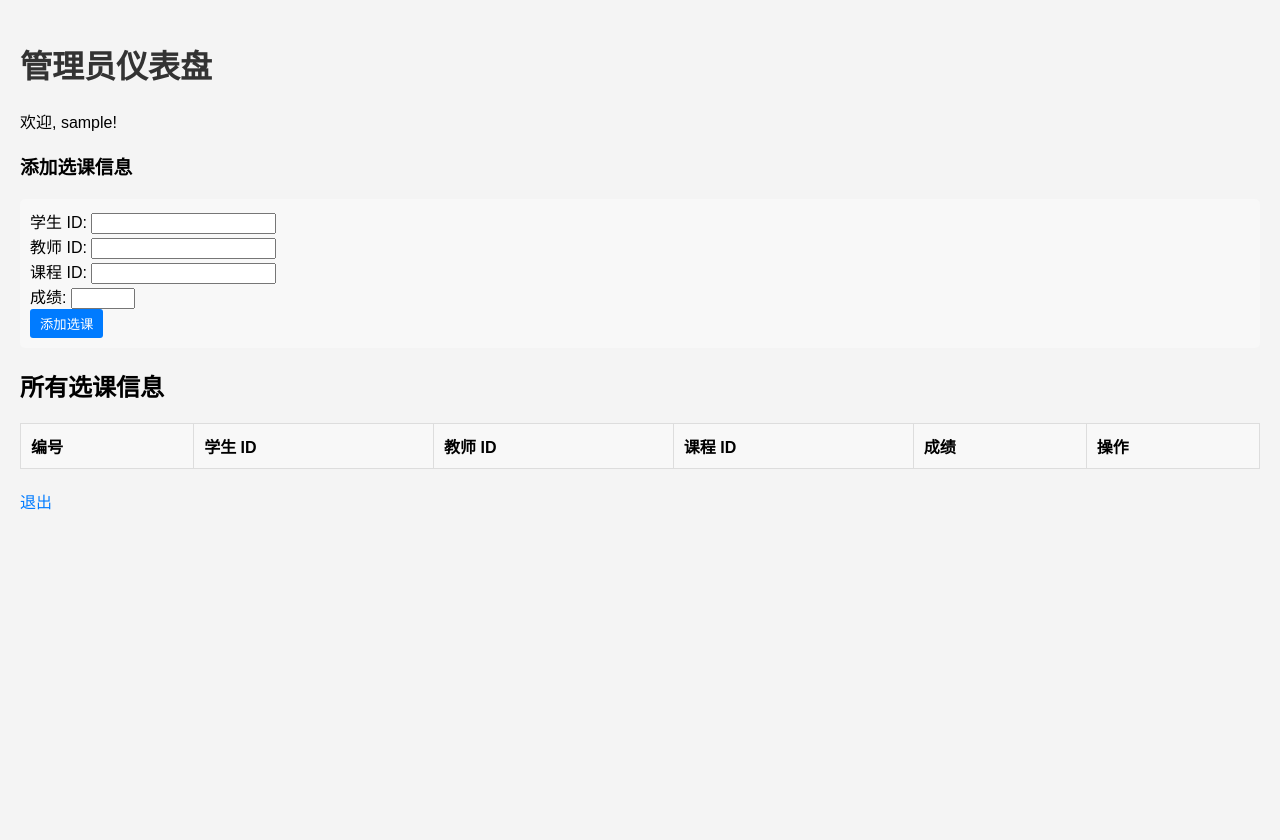
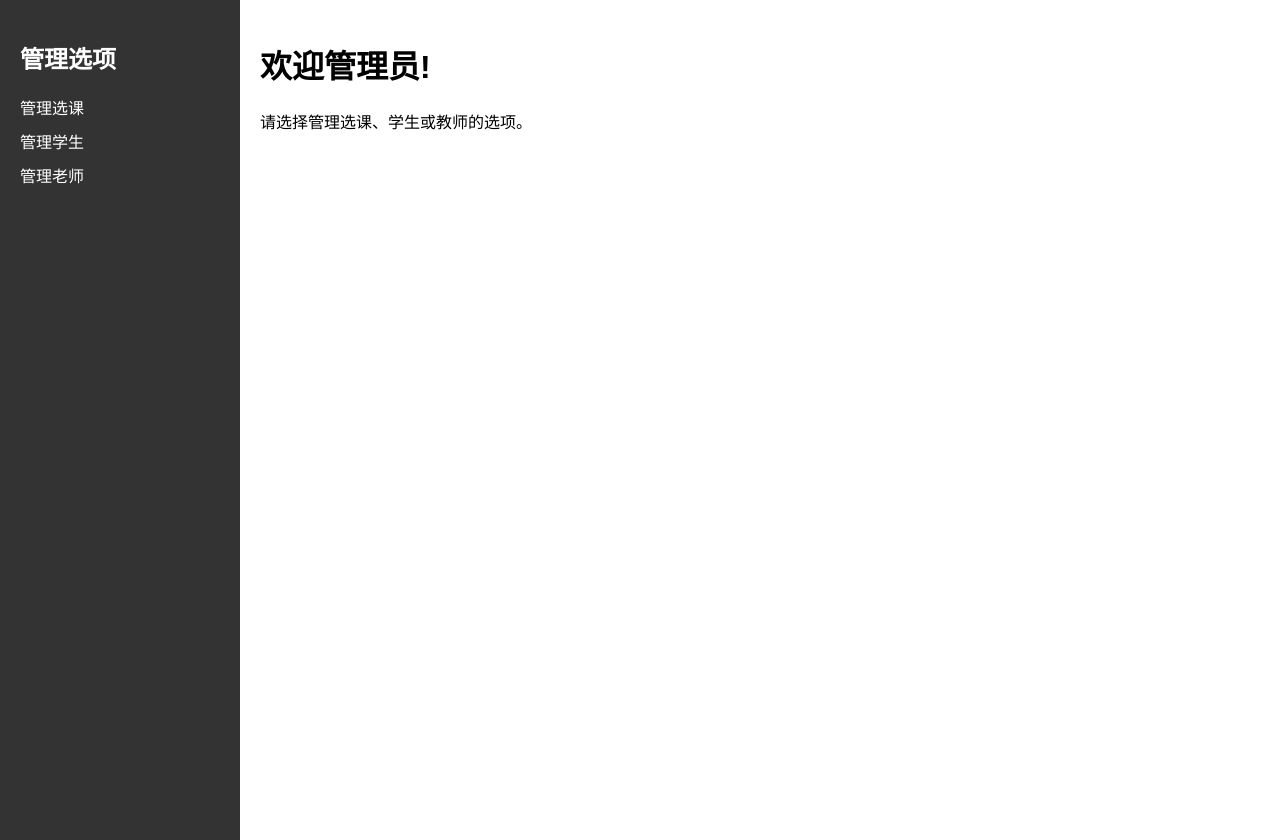
Before and after one commit to Joeyuao/DBHW, a Flask app: page /admin_dashboard in a window 1280 px wide. Before the commit the page ends 510 px from the top, so only its background shows below. Run offline with Flask 3, Linux system fonts and the light colour scheme; the visitor is signed in with stand-in values (Sample User, id 1); data that the repository does not hold is empty; parts of the project's set-up code (start-up, migrations or seed data) failed here and were passed over; some libraries are stand-ins or nearby versions.

Commit message:
Add files via upload

```diff
--- a/templates/admin_dashboard.html
+++ b/templates/admin_dashboard.html
@@ -7,120 +7,43 @@
     <style>
         body {
             font-family: Arial, sans-serif;
-            background-color: #f4f4f4;
+            display: flex;
             margin: 0;
+            padding: 0;
+        }
+        .sidebar {
+            width: 200px;
+            background-color: #333;
+            color: white;
+            height: 100vh;
             padding: 20px;
         }
-        h1 {
-            color: #333;
+        .sidebar a {
+            color: white;
+            text-decoration: none;
+            display: block;
+            margin: 10px 0;
         }
-        table {
-            width: 100%;
-            border-collapse: collapse;
-            margin-top: 20px;
+        .sidebar a:hover {
+            background-color: #575757;
+            padding-left: 10px;
         }
-        th, td {
-            padding: 10px;
-            text-align: left;
-            border: 1px solid #ddd;
-        }
-        th {
-            background-color: #f8f8f8;
-        }
-        tr:nth-child(even) {
-            background-color: #f9f9f9;
-        }
-        tr:hover {
-            background-color: #f1f1f1;
-        }
-        a {
-            display: inline-block;
-            margin-top: 20px;
-            color: #007bff;
-            text-decoration: none;
-        }
-        a:hover {
-            text-decoration: underline;
-        }
-        .score-input {
-            width: 60px;
-            padding: 5px;
-        }
-        .update-button {
-            padding: 5px 10px;
-            background-color: #007bff;
-            color: white;
-            border: none;
-            border-radius: 3px;
-            cursor: pointer;
-        }
-        .update-button:hover {
-            background-color: #0056b3;
-        }
-        .add-form {
-            margin-top: 20px;
-            padding: 10px;
-            background-color: #f8f8f8;
-            border-radius: 5px;
-        }
-        .add-button-container {
-            margin-bottom: 20px;
+        .content {
+            flex-grow: 1;
+            padding: 20px;
         }
     </style>
 </head>
 <body>
-    <h1>管理员仪表盘</h1>
-    <p>欢迎, {{ session['username'] }}!</p>
-
-    <!-- 添加选课按钮和表单 -->
-    <div class="add-button-container">
-        <h3>添加选课信息</h3>
-        <form action="{{ url_for('add_choice') }}" method="POST" class="add-form">
-            <label for="sid">学生 ID:</label>
-            <input type="text" name="sid" required><br>
-
-            <label for="tid">教师 ID:</label>
-            <input type="text" name="tid" required><br>
-
-            <label for="cid">课程 ID:</label>
-            <input type="text" name="cid" required><br>
-
-            <label for="score">成绩:</label>
-            <input type="number" name="score" min="0" max="100" required><br>
-
-            <button type="submit" class="update-button">添加选课</button>
-        </form>
+    <div class="sidebar">
+        <h2>管理选项</h2>
+        <a href="{{ url_for('manage_choices') }}">管理选课</a>
+        <a href="{{ url_for('manage_students') }}">管理学生</a>
+        <a href="{{ url_for('manage_teachers') }}">管理老师</a>
     </div>
-
-    <!-- 显示所有选课信息 -->
-    <h2>所有选课信息</h2>
-    <table border="1">
-        <thead>
-            <tr>
-                <th>编号</th>
-                <th>学生 ID</th>
-                <th>教师 ID</th>
-                <th>课程 ID</th>
-                <th>成绩</th>
-                <th>操作</th>
-            </tr>
-        </thead>
-        <tbody>
-            {% for choice in choices %}
-            <tr>
-                <td>{{ choice.id }}</td>
-                <td>{{ choice.sid }}</td>
-                <td>{{ choice.tid }}</td>
-                <td>{{ choice.cid }}</td>
-                <td>{{ choice.score }}</td>
-                <td>
-                    <a href="{{ url_for('delete_choice', cid=choice.cid) }}" class="update-button">删除</a>
-                </td>
-            </tr>
-            {% endfor %}
-        </tbody>
-    </table>
-
-    <a href="{{ url_for('home') }}">退出</a>
+    <div class="content">
+        <h1>欢迎管理员!</h1>
+        <p>请选择管理选课、学生或教师的选项。</p>
+    </div>
 </body>
 </html>
```
Also changed, not shown: templates/manage_choices.html (added, +97 -0 lines), templates/manage_students.html (added, +108 -0 lines), templates/manage_teachers.html (added, +100 -0 lines).
